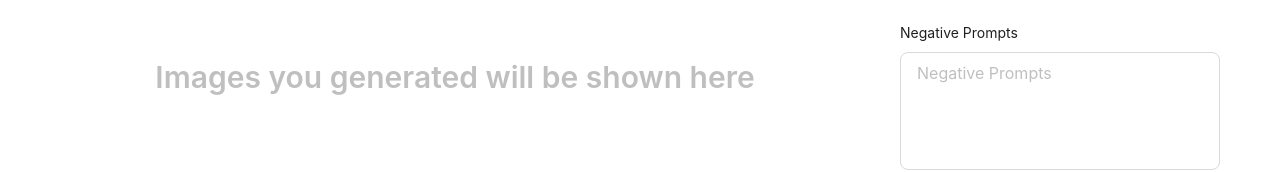
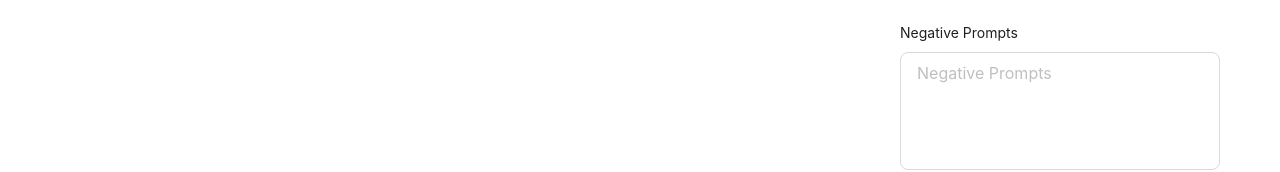
Before and after one commit to fiatrete/SDCN-Stable-Diffusion-Computing-Network, a React (Create React App) app in the folder sdcn-web/: page /play in a window 1280 px wide. Shown: the part 796-968 px from the top of the page. Built offline with nearby package versions, Linux system fonts and the light colour scheme.

Commit message:
feat(ImageOutputWidget): change from ImageWidget and adjust style

```diff
--- /dev/null
+++ b/sdcn-web/src/components/ImageOutputWidget/index.module.css
@@ -0,0 +1,6 @@
+.dashedArea {
+    width: 100%;
+    border: 1px dashed #D9D9D9;
+    border-radius: 8px;
+    transition: border-color .3s ease;
+}
--- a/sdcn-web/src/components/ImageWidget/index.tsx
+++ b/sdcn-web/src/components/ImageOutputWidget/index.tsx
@@ -14,14 +14,27 @@
   return (
     <div
       className={cx(styles.wrap, 'w-full flex justify-center items-center')}
-      style={{ height: '788px' }}
+      style={{ height: '100%' }}
     >
       {urlValid ? (
         <Image src={src} placeholder={true} fallback={fallbackImageURL} />
       ) : (
-        <Title style={{ color: 'rgba(0,0,0,0.25)' }} level={2}>
-          Images you generated will be shown here
-        </Title>
+        <div
+          className={cx(
+            'w-full h-0 pt-[50%] pb-[50%]',
+            styles.dashedArea,
+            'bg-[#FAFAFA]',
+            'flex flex-col justify-center text-center',
+          )}
+        >
+          <Title
+            className={cx()}
+            style={{ color: 'rgba(0,0,0,0.25)' }}
+            level={2}
+          >
+            Images you generated will be shown here
+          </Title>
+        </div>
       )}
     </div>
   )
```
Also changed, not shown: sdcn-web/src/components/ImageWidget/index.module.css (deleted).
